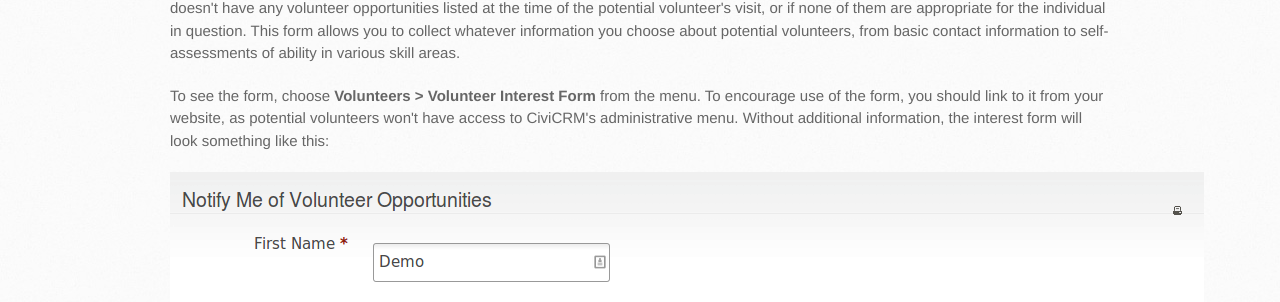
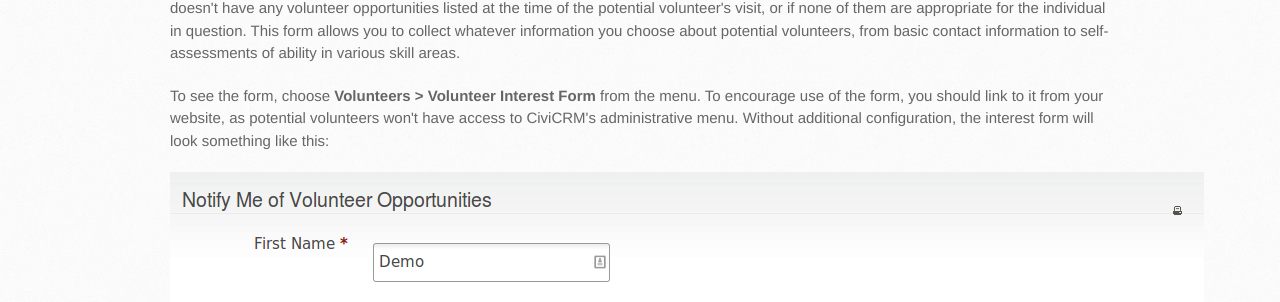
Before and after one commit to civicrm/org.civicrm.volunteer, a Jekyll site: the page built from docs/350-volunteer-interest.html, in a window 1280 px wide and 900 px high. Shown: the part 365-667 px from the top of the window. Built offline with Jekyll 4.4.1, drawn with Linux system fonts in a browser that asks for light colours; some of the changed text lies outside the part shown.

Commit message:
Minor text changes.

```diff
--- a/docs/350-volunteer-interest.html
+++ b/docs/350-volunteer-interest.html
@@ -18,7 +18,7 @@ title: Volunteer Interest Form
   To see the form, choose <strong>Volunteers &gt; Volunteer Interest
   Form</strong> from the menu. To encourage use of the form, you should link to
   it from your website, as potential volunteers won't have access to CiviCRM's
-  administrative menu. Without additional information, the interest form
+  administrative menu. Without additional configuration, the interest form
   will look something like this:
 </p>
 <p>
```
Also changed, not shown: other parts of docs/350-volunteer-interest.html (+2 -1 lines).
